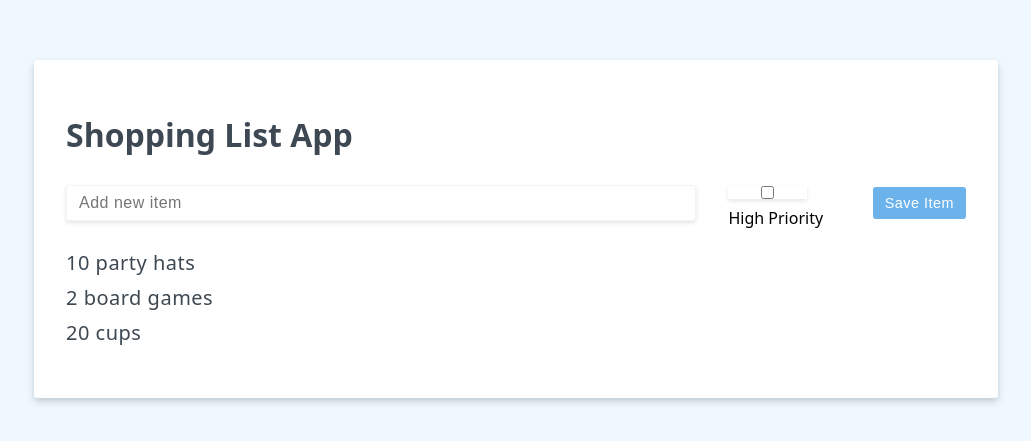
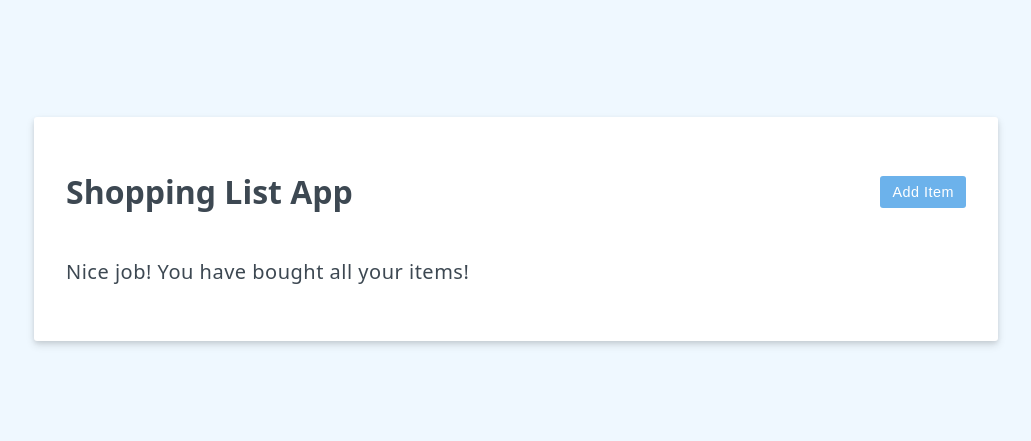
Before and after one commit to MinatoNami/vue-school-classes, a plain HTML site: page FundamentalsOptionsApi/index.html in a window 1280 px wide. Shown: the part 171-612 px from the top of the page, without its empty margins (124-1155 px from the left). Drawn offline with nearby package versions, Linux system fonts and the light colour scheme.

Commit message:
Complete Conditional Rendering in Vue 3

```diff
--- a/FundamentalsOptionsApi/index.html
+++ b/FundamentalsOptionsApi/index.html
@@ -8,8 +8,16 @@
 
   <body>
     <div id="shopping-list">
-      <h1>{{ header || 'Welcome' }}</h1>
-      <div class="add-item-form">
+      <div class="header">
+        <h1>{{ header || 'Welcome' }}</h1>
+        <button v-if="editing" @click="doEdit(false)" class="btn btn-cancel">
+          Cancel
+        </button>
+        <button v-else @click="doEdit(true)" class="btn btn-primary">
+          Add Item
+        </button>
+      </div>
+      <div v-if="editing" class="add-item-form">
         <input
           @keyup.enter="saveItem"
           type="text"
@@ -22,7 +30,8 @@
         </label>
         <button @click="saveItem" class="btn btn-primary">Save Item</button>
       </div>
-      <ul>
+      <p v-if="items.length ===0">Nice job! You have bought all your items!</p>
+      <ul v-else>
         <li v-for="item in items" :key="item.id">{{ item.label }}</li>
       </ul>
     </div>
@@ -33,12 +42,13 @@
         data() {
           return {
             header: "Shopping List App",
+            editing: false,
             newItem: "",
             newItemHighPriority: "low",
             items: [
-              { id: 1, label: "10 party hats" },
-              { id: 2, label: "2 board games" },
-              { id: 3, label: "20 cups" },
+              // { id: 1, label: "10 party hats" },
+              // { id: 2, label: "2 board games" },
+              // { id: 3, label: "20 cups" },
             ],
           };
         },
@@ -50,6 +60,10 @@
             });
             this.newItem = "";
           },
+          doEdit(editing) {
+            this.editing = editing;
+            this.newItem = "";
+          },
         },
       }).mount("#shopping-list");
     </script>
```
